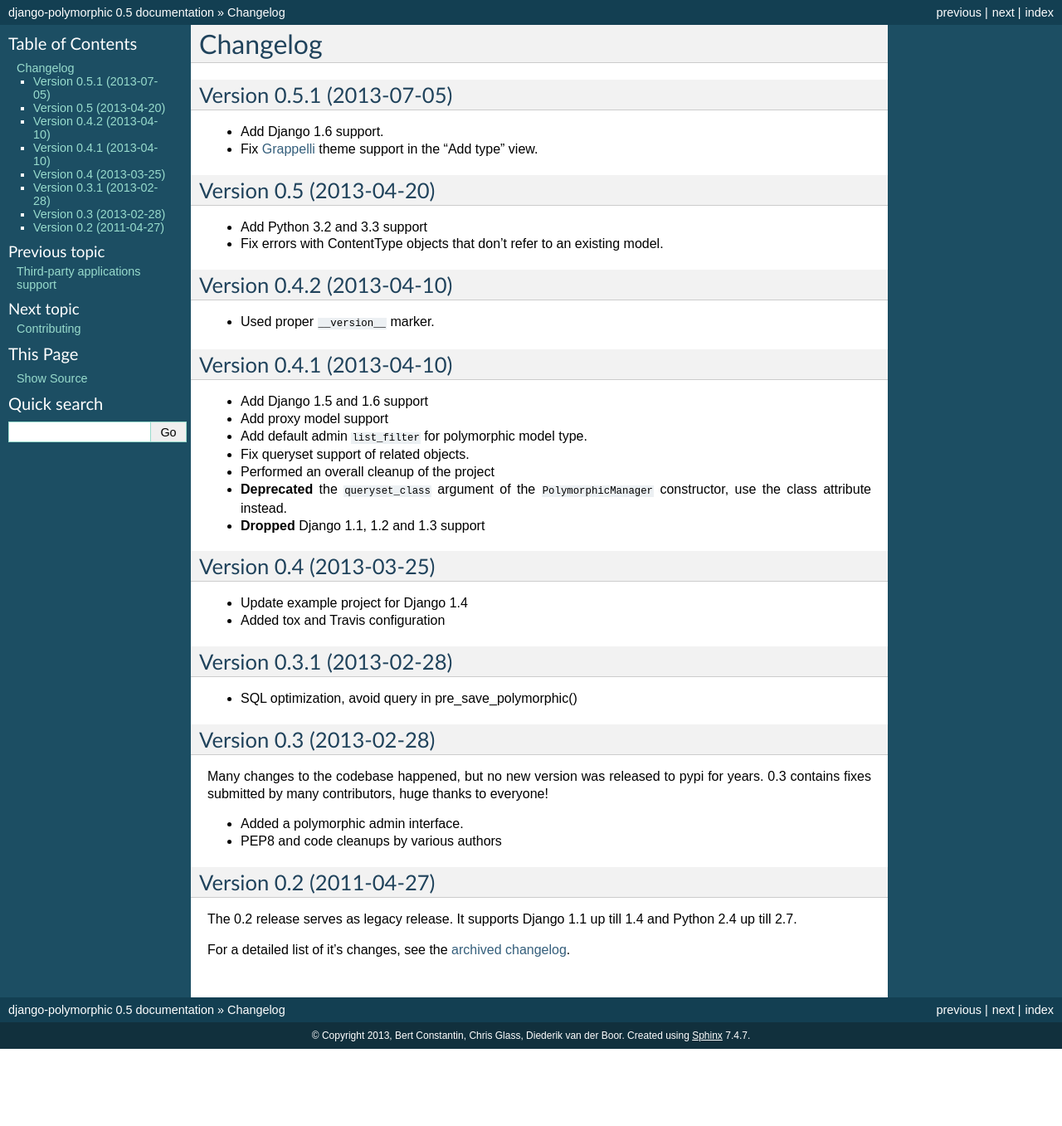
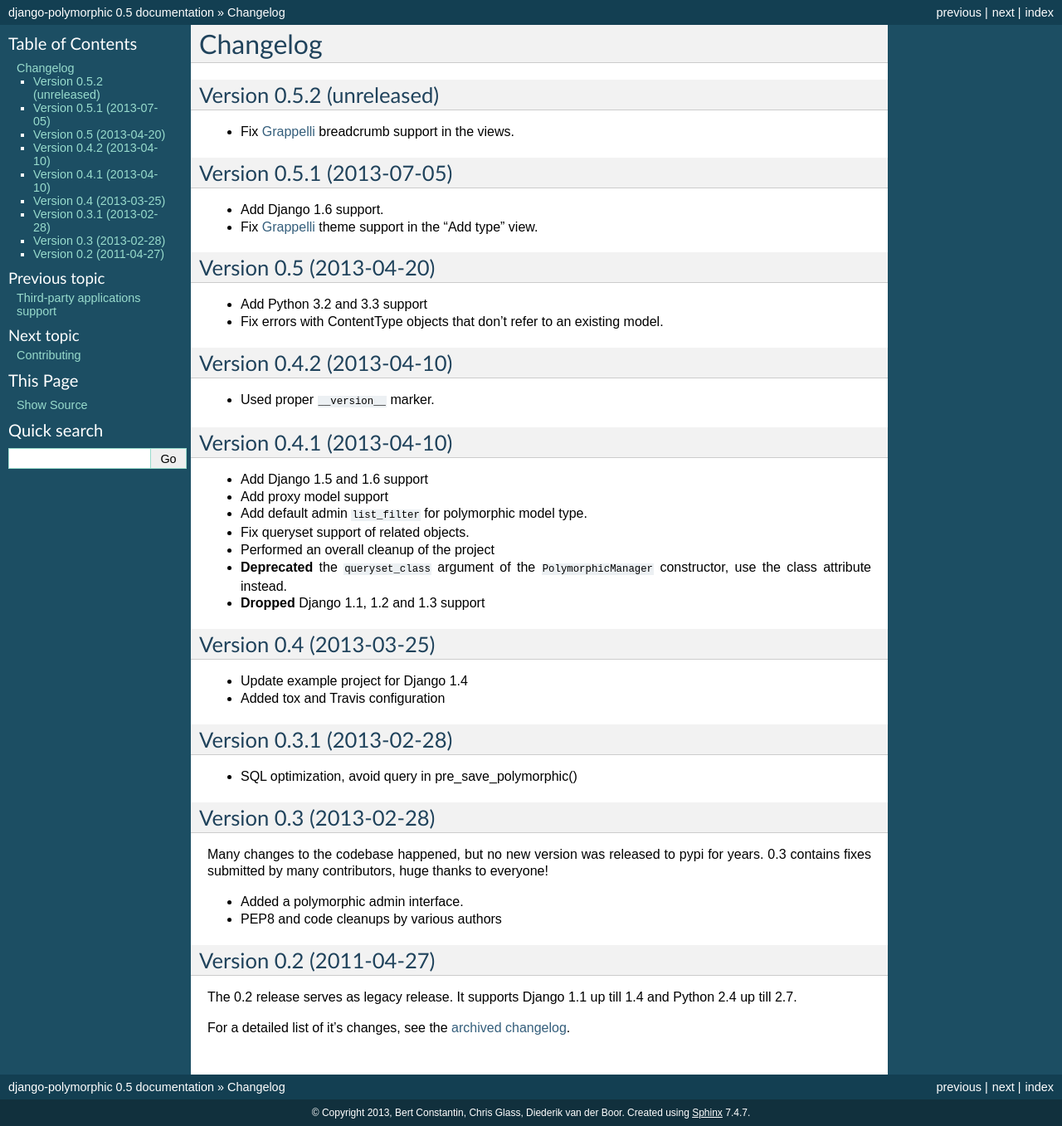
Before and after one commit to jazzband/django-polymorphic, a Sphinx documentation site: the page built from docs/changelog.rst, in a window 1280 px wide. Shown: the whole page at 83% size. Built offline with Sphinx 7.4.7, drawn with Linux system fonts in a browser that asks for light colours; before the commit the page ends 1264 px from its top, so only the background shows below that.

Commit message:
Add changelog entry for Grappelli fix.

```diff
--- a/docs/changelog.rst
+++ b/docs/changelog.rst
@@ -1,5 +1,11 @@
 Changelog
 ==========
+
+Version 0.5.2 (unreleased)
+--------------------------
+
+* Fix Grappelli_ breadcrumb support in the views.
+
 
 Version 0.5.1 (2013-07-05)
 --------------------------
--- a/polymorphic/__version__.py
+++ b/polymorphic/__version__.py
@@ -11,4 +11,4 @@
     6. git commit
     7. push to github
 """
-__version__ = "0.5.1"
+__version__ = "0.5.2.dev0"
```
